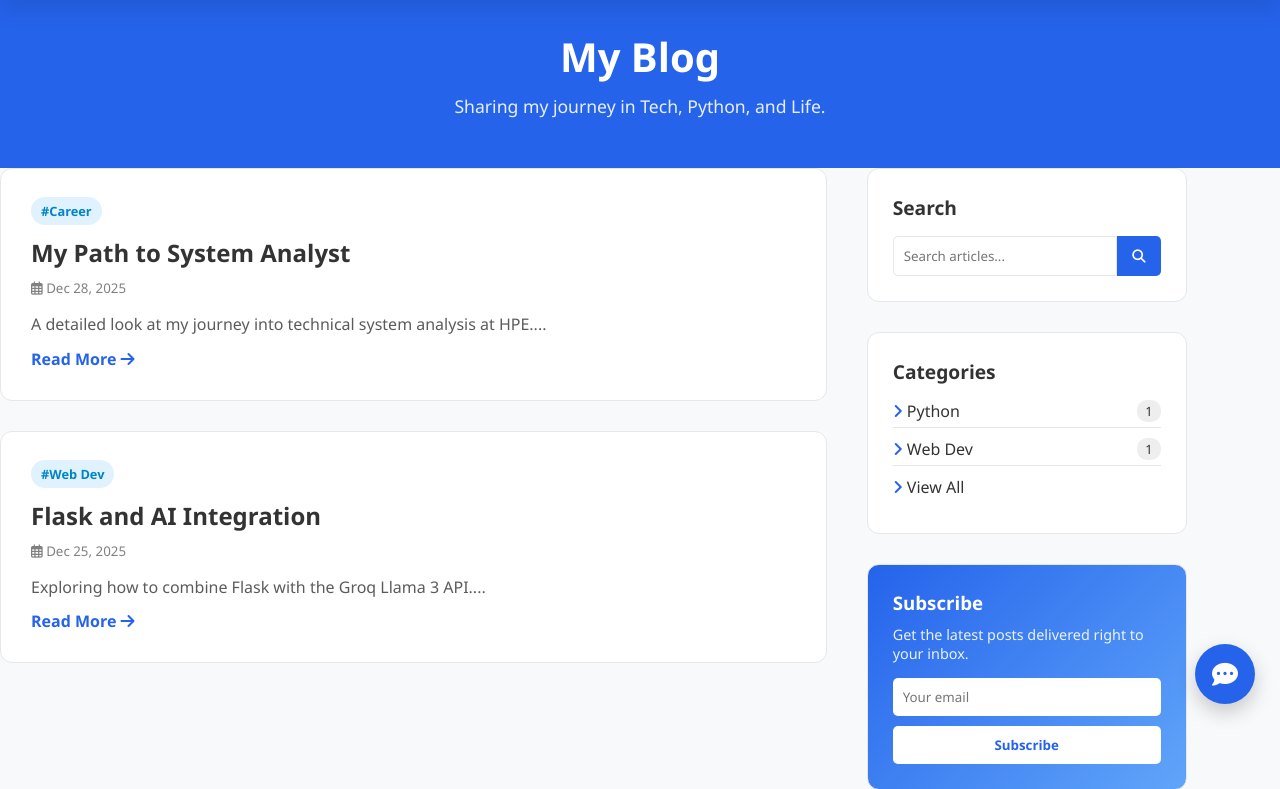
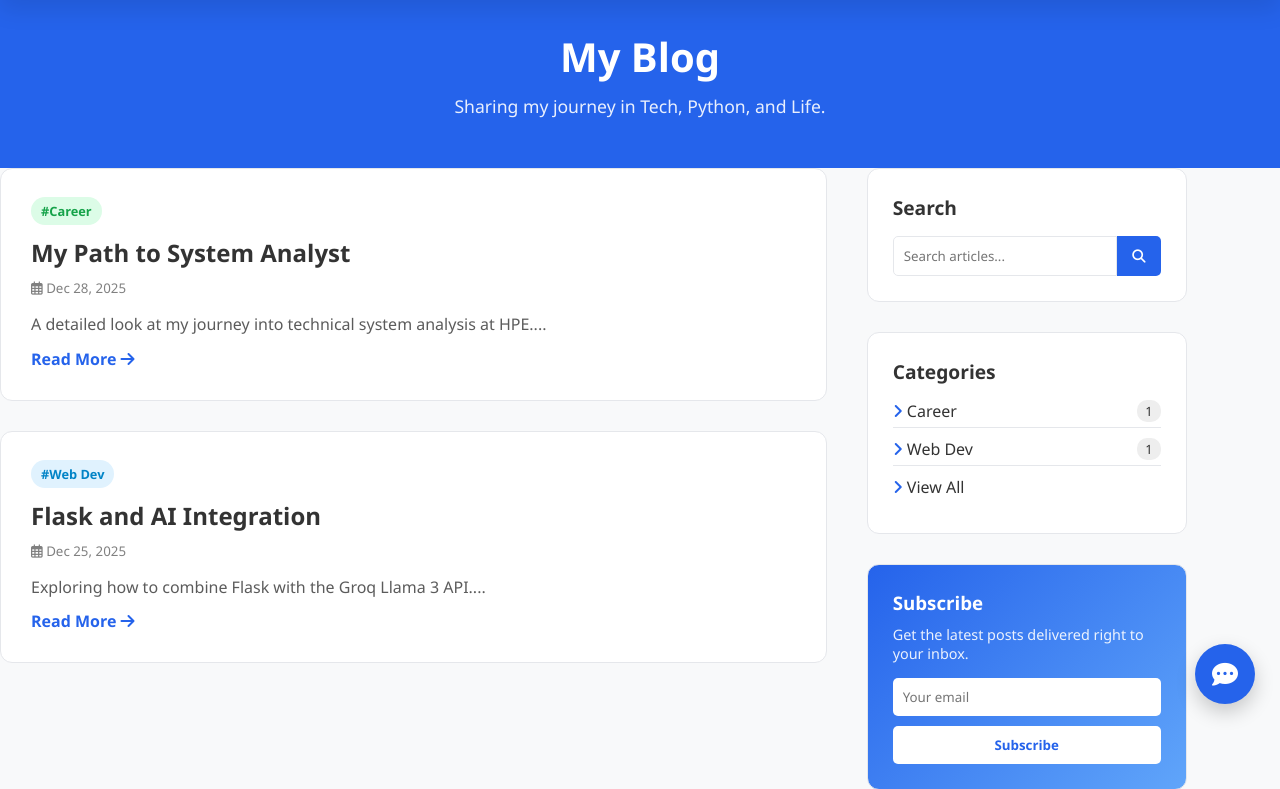
Before and after one commit to Mrijaj/UpdatedPortfolio, a Flask app: page /blog/ in a window 1280 px wide. Shown: the part 71-860 px from the top of the page. Run offline with Flask 3, Linux system fonts and the light colour scheme; some libraries are stand-ins or nearby versions.

Commit message:
Fix production subscription logic and blog category filtering

```diff
--- a/app.py
+++ b/app.py
@@ -12,20 +12,22 @@ from groq import Groq
 # ==========================================
 # 1. THE "MONKEY PATCH" (BYPASS HPE PROXY)
 # ==========================================
-original_client_init = httpx.Client.__init__
+# Only run this if we are in a local dev environment to avoid issues in production
+if os.getenv("FLASK_ENV") == "development" or not os.getenv("RENDER"):
+    original_client_init = httpx.Client.__init__
 
 
-def patched_client_init(self, *args, **kwargs):
-    kwargs['verify'] = False
-    original_client_init(self, *args, **kwargs)
+    def patched_client_init(self, *args, **kwargs):
+        kwargs['verify'] = False
+        original_client_init(self, *args, **kwargs)
 
 
-httpx.Client.__init__ = patched_client_init
+    httpx.Client.__init__ = patched_client_init
 
-try:
-    ssl._create_default_https_context = ssl._create_unverified_context
-except AttributeError:
-    pass
+    try:
+        ssl._create_default_https_context = ssl._create_unverified_context
+    except AttributeError:
+        pass
 
 os.environ["SSL_CERT_FILE"] = certifi.where()
 load_dotenv()
@@ -41,8 +43,11 @@ MY_PHONE = os.getenv("MY_PHONE", "6202736628")
 
 client = Groq(api_key=GROQ_KEY)
 
-BASE_DIR = os.path.dirname(os.path.abspath(__file__))
-SUBSCRIBERS_FILE = os.path.join(BASE_DIR, "subscribers.txt")
+# FIXED: Use instance_path for production-friendly file writing
+if not os.path.exists(app.instance_path):
+    os.makedirs(app.instance_path)
+
+SUBSCRIBERS_FILE = os.path.join(app.instance_path, "subscribers.txt")
 
 # ==========================================
 # 3. ELIA'S REFINED KNOWLEDGE BASE (UNCHANGED)
@@ -106,7 +111,6 @@ def about():
 
 @app.route("/resume")
 def resume():
-    # External links for your background
     links = {
         "college": "https://ghrcem.raisoni.net/",
         "school": "https://www.dayanandpublicschool.edu.in/",
@@ -117,7 +121,6 @@ def resume():
 
 @app.route("/blog/")
 def blog():
-    # FIXED: Added logic to handle category filtering from the sidebar
     category = request.args.get('category')
     all_posts = [
         {
@@ -154,7 +157,6 @@ def article_2():
     return render_template("article_2.html", title="Flask and AI Integration")
 
 
-# Fallback route to match the 'url_for(post, ...)' logic in blog.html
 @app.route("/blog/post/<int:post_id>")
 def post(post_id):
     return render_template("post_detail.html", post_id=post_id)
@@ -166,15 +168,22 @@ def contact():
 
 
 # ==========================================
-# 6. SUBSCRIBE & ADMIN
+# 6. SUBSCRIBE & ADMIN (FIXED FOR PRODUCTION)
 # ==========================================
 @app.route("/subscribe", methods=["POST"])
 def subscribe():
     email = request.form.get("email")
     if email:
-        with open(SUBSCRIBERS_FILE, "a", encoding="utf-8") as f:
-            f.write(email.strip() + "\n")
-    return redirect(url_for('thank_you'))
+        try:
+            # Using 'a+' to handle file creation and reading safely
+            with open(SUBSCRIBERS_FILE, "a+", encoding="utf-8") as f:
+                f.write(email.strip() + "\n")
+            return redirect(url_for('thank_you'))
+        except Exception as e:
+            print(f"❌ Subscription Error: {e}")
+            return redirect(url_for('home'))
+
+    return redirect(url_for('home'))
 
 
 @app.route("/thank-you")
@@ -198,8 +207,12 @@ def view_subscribers():
         return redirect(url_for("login"))
     emails = []
     if os.path.exists(SUBSCRIBERS_FILE):
-        with open(SUBSCRIBERS_FILE, "r", encoding="utf-8") as f:
-            emails = [e.strip() for e in f if e.strip()]
+        try:
+            with open(SUBSCRIBERS_FILE, "r", encoding="utf-8") as f:
+                emails = [e.strip() for e in f if e.strip()]
+        except Exception as e:
+            print(f"❌ Admin Read Error: {e}")
+
     return render_template("admin.html", emails=emails, title="Admin Panel")
 
 
--- a/subscribers.txt
+++ b/subscribers.txt
@@ -1,2 +1,3 @@
 ijajhussain6202@gmail.com
 ijajhussain6202@gmail.com
+ijajhussain6202@gmail.com
--- a/templates/blog.html
+++ b/templates/blog.html
@@ -24,7 +24,8 @@
 
                     {% set badge_bg = '#e0f2fe' %}
                     {% set badge_color = '#0284c7' %}
-                    {% if post.category == 'Python' %}
+                    {# CORRECTED: Changed 'Python' to 'Career' to match backend data #}
+                    {% if post.category == 'Career' %}
                         {% set badge_bg = '#dcfce7' %}
                         {% set badge_color = '#16a34a' %}
                     {% endif %}
@@ -86,8 +87,9 @@
                 <h3 style="margin-bottom: 15px; font-size: 1.2rem;">Categories</h3>
                 <ul style="list-style: none; padding: 0;">
                     <li style="margin-bottom: 10px; border-bottom: 1px solid var(--border-color); padding-bottom: 5px;">
-                        <a href="{{ url_for('blog', category='Python') }}" style="text-decoration: none; color: var(--text-color); display: flex; justify-content: space-between;">
-                            <span><i class="fas fa-angle-right" style="color: var(--primary-color);"></i> Python</span>
+                        {# CORRECTED: Changed 'Python' to 'Career' to allow correct filtering #}
+                        <a href="{{ url_for('blog', category='Career') }}" style="text-decoration: none; color: var(--text-color); display: flex; justify-content: space-between;">
+                            <span><i class="fas fa-angle-right" style="color: var(--primary-color);"></i> Career</span>
                             <span style="background: #eee; padding: 2px 8px; border-radius: 10px; font-size: 0.8rem; color: #333;">1</span>
                         </a>
                     </li>
```
